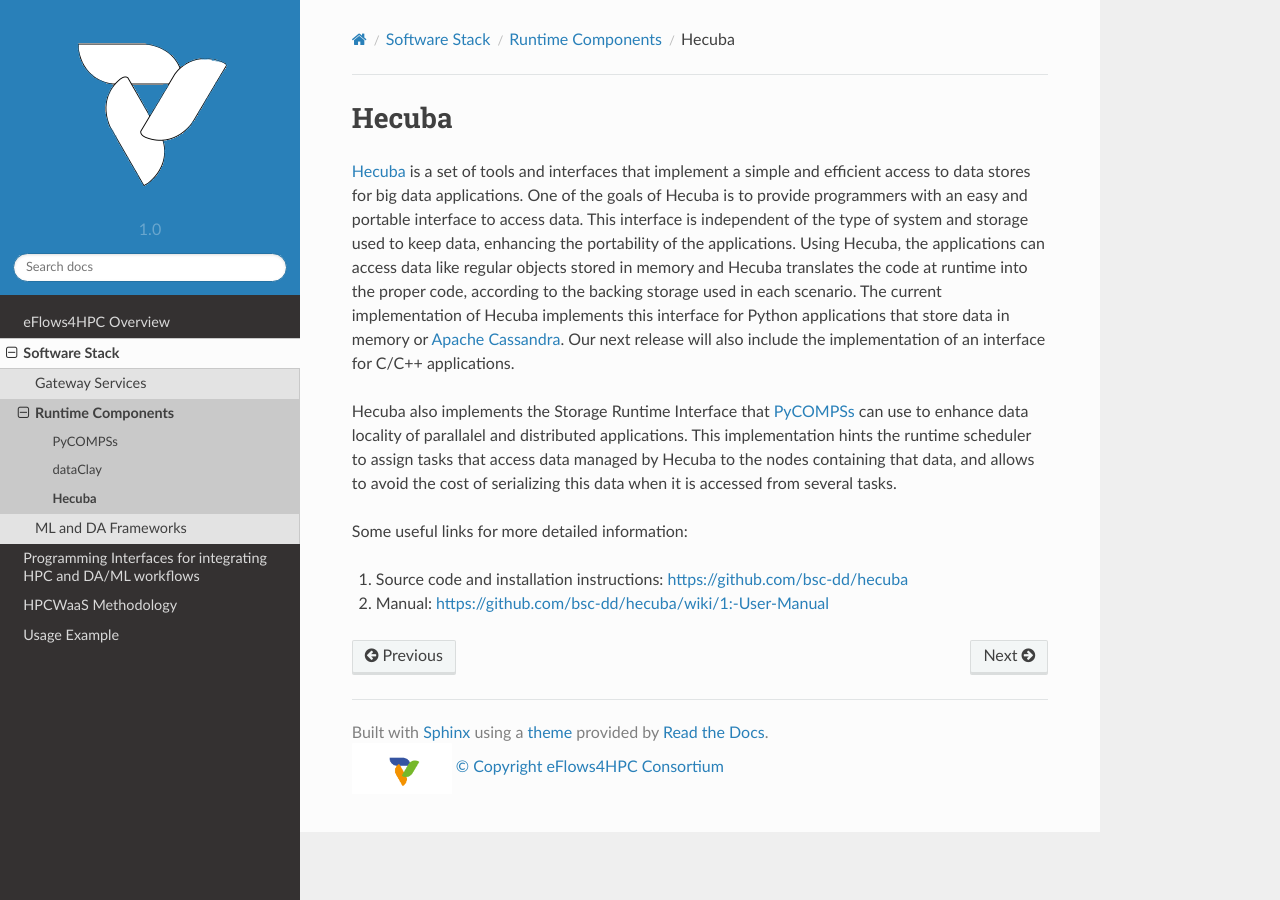
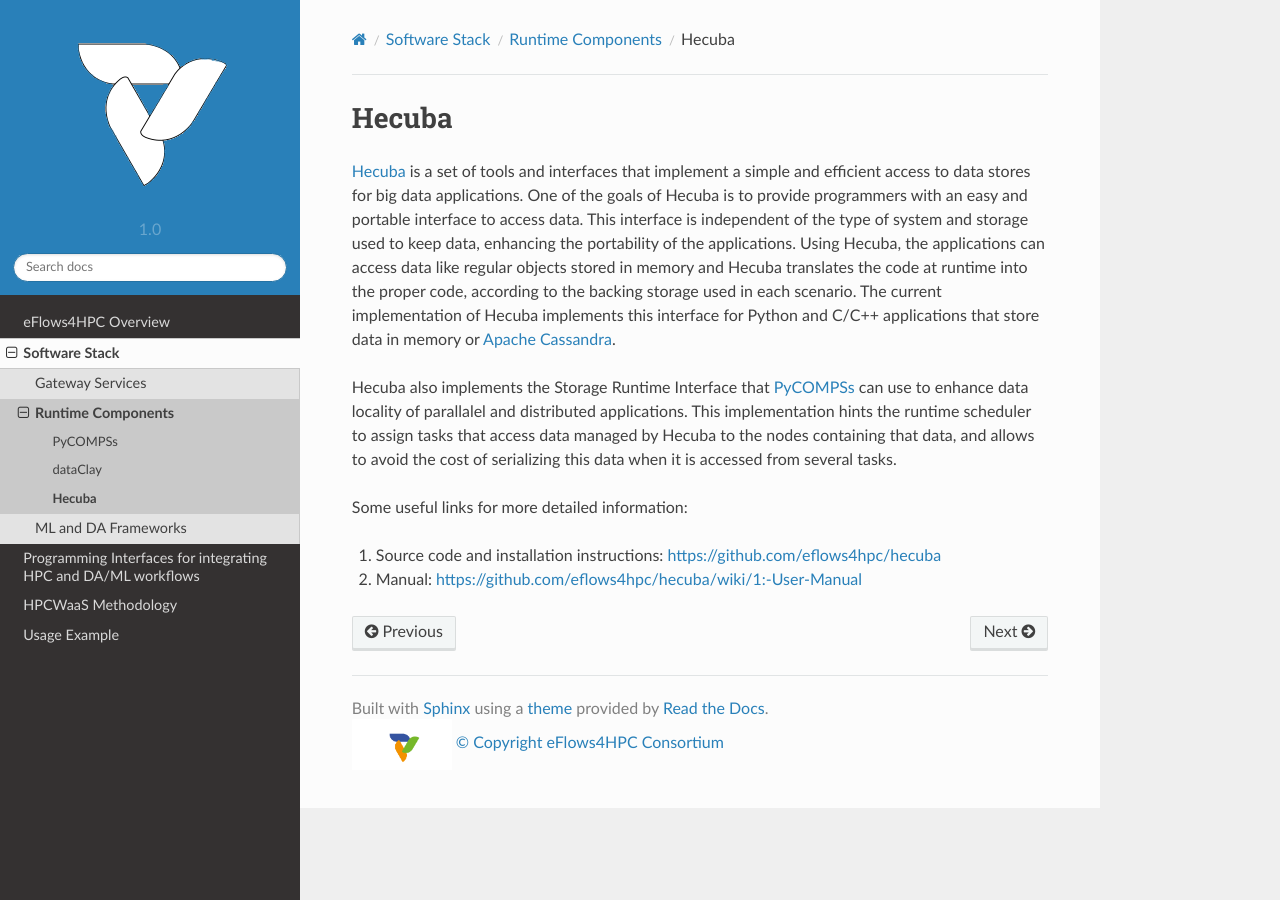
Before and after one commit to eflows4hpc/documentation, a Sphinx documentation site: the page built from doc/source/Sections/01_Software_Stack/02_Runtime_Components/Hecuba.rst, in a window 1280 px wide. Built offline with Sphinx 7.4.7 and the Read the Docs theme 2.0.0, drawn with Linux system fonts in a browser that asks for light colours; formulas are drawn with MathJax 3; some of the changed lines change nothing that is shown.

Commit message:
Update Hecuba.rst
Replace the reference to the hecuba code and manual by a reference to the forked repository in eflows4hpc github. Add a the comment about the new C++ interface.

```diff
--- a/doc/source/Sections/01_Software_Stack/02_Runtime_Components/Hecuba.rst
+++ b/doc/source/Sections/01_Software_Stack/02_Runtime_Components/Hecuba.rst
@@ -6,8 +6,7 @@
 independent of the type of system and storage used to keep data, enhancing the portability of the applications.
 Using Hecuba, the applications can access data like regular objects stored in memory and Hecuba translates
 the code at runtime into the proper code, according to the backing storage used in each scenario.
-The current implementation of Hecuba implements this interface for Python applications that store data in memory or `Apache Cassandra`_.
-Our next release will also include the implementation of an interface for C/C++ applications.
+The current implementation of Hecuba implements this interface for Python and C/C++ applications that store data in memory or `Apache Cassandra`_.
 
 Hecuba also implements the Storage Runtime Interface that `PyCOMPSs`_ can use to enhance data locality of parallalel and distributed
 applications. This implementation hints the runtime scheduler to assign tasks that access data managed by Hecuba to the nodes containing
@@ -15,10 +14,10 @@
 
 Some useful links for more detailed information:
 
-1. Source code and installation instructions: https://github.com/bsc-dd/hecuba
-2. Manual: https://github.com/bsc-dd/hecuba/wiki/1:-User-Manual
+1. Source code and installation instructions: https://github.com/eflows4hpc/hecuba
+2. Manual: https://github.com/eflows4hpc/hecuba/wiki/1:-User-Manual
 
 
-.. _Hecuba: https://github.com/bsc-dd/hecuba
+.. _Hecuba: https://github.com/eflows4hpc/hecuba
 .. _Apache Cassandra: https://cassandra.apache.org/_/index.html
 .. _PyCOMPSs: https://compss-doc.readthedocs.io/en/stable/
```
